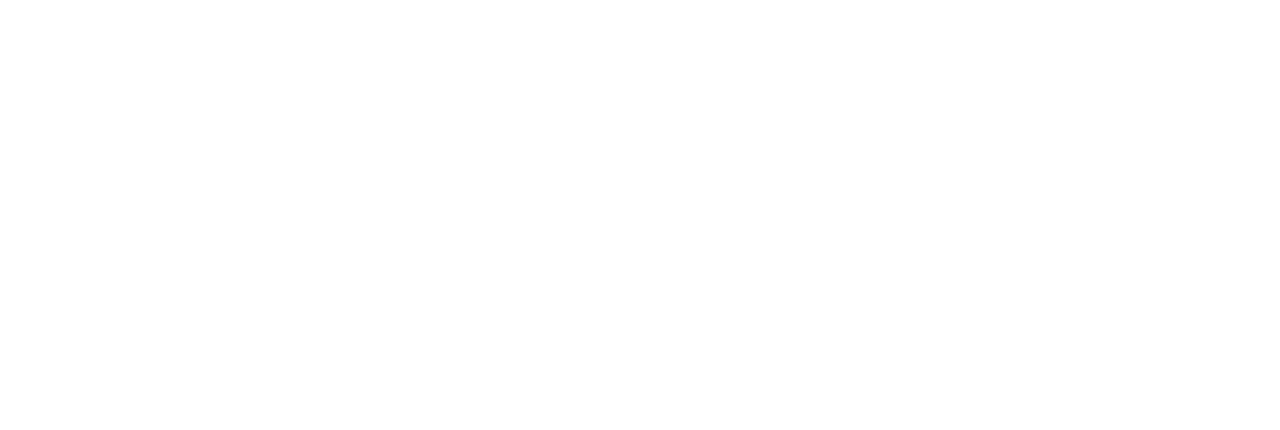
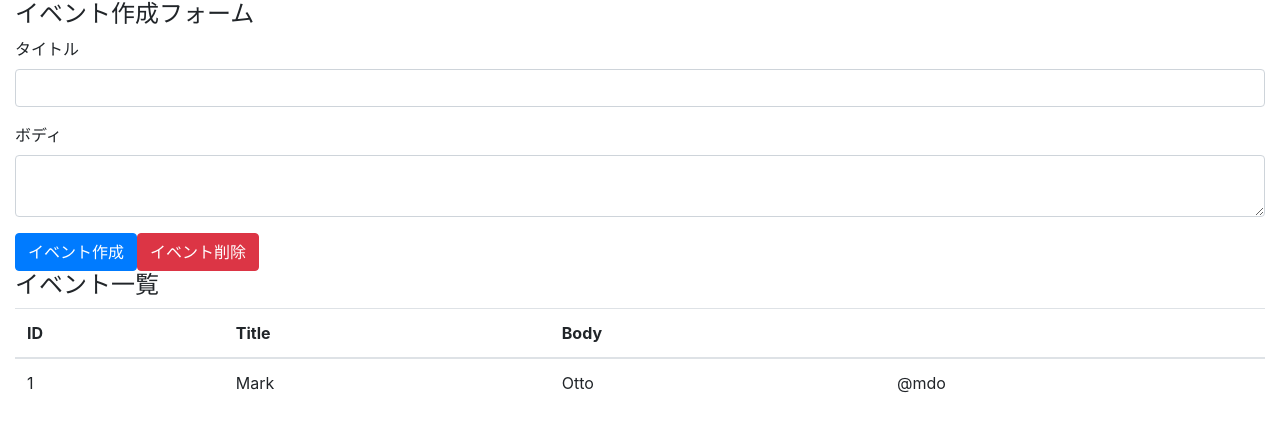
Before and after one commit to hndrr/react-hooks, a React (Create React App) app: page / in a window 1280 px wide. Shown: the top 430 px of the page. Built offline with nearby package versions, Linux system fonts and the light colour scheme.

Commit message:
bootstrap form table作成

```diff
--- a/package.json
+++ b/package.json
@@ -6,7 +6,9 @@
     "@testing-library/jest-dom": "^4.2.4",
     "@testing-library/react": "^9.3.2",
     "@testing-library/user-event": "^7.1.2",
+    "bootstrap": "^4.5.2",
     "react": "^16.13.1",
+    "react-bootstrap": "^1.3.0",
     "react-dom": "^16.13.1",
     "react-scripts": "3.4.3"
   },
--- a/src/App.js
+++ /dev/null
@@ -1,7 +0,0 @@
-import React from "react";
-
-const App = () => {
-  return <div className="App"></div>;
-};
-
-export default App;
--- /dev/null
+++ b/src/components/App.js
@@ -0,0 +1,51 @@
+import React from "react";
+import { Container, Form, Table, Button } from "react-bootstrap";
+import "bootstrap/dist/css/bootstrap.min.css";
+
+const App = () => {
+  return (
+    <Container fluid>
+      <h4>イベント作成フォーム</h4>
+      <Form>
+        <Form.Group>
+          <Form.Label htmlFor="formEventTitle">タイトル</Form.Label>
+          <Form.Control id="formEventTitle" />
+        </Form.Group>
+
+        <Form.Group>
+          <Form.Label htmlFor="formEventBody">ボディ</Form.Label>
+          <Form.Control as="textarea" id="formEventBody" />
+        </Form.Group>
+
+        <Button variant="primary" type="submit">
+          イベント作成
+        </Button>
+        <Button variant="danger" type="submit">
+          イベント削除
+        </Button>
+      </Form>
+
+      <h4>イベント一覧</h4>
+      <Table hover>
+        <thead>
+          <tr>
+            <th>ID</th>
+            <th>Title</th>
+            <th>Body</th>
+            <th></th>
+          </tr>
+        </thead>
+        <tbody>
+          <tr>
+            <td>1</td>
+            <td>Mark</td>
+            <td>Otto</td>
+            <td>@mdo</td>
+          </tr>
+        </tbody>
+      </Table>
+    </Container>
+  );
+};
+
+export default App;
--- a/src/index.js
+++ b/src/index.js
@@ -1,5 +1,6 @@
 import React from "react";
 import ReactDOM from "react-dom";
-import App from "./App";
+import App from "./components/App";
+import "bootstrap/dist/css/bootstrap.min.css";
 
 ReactDOM.render(<App />, document.getElementById("root"));
```
Also changed, not shown: 1 other file (tests, documents, lock files or other folders).
